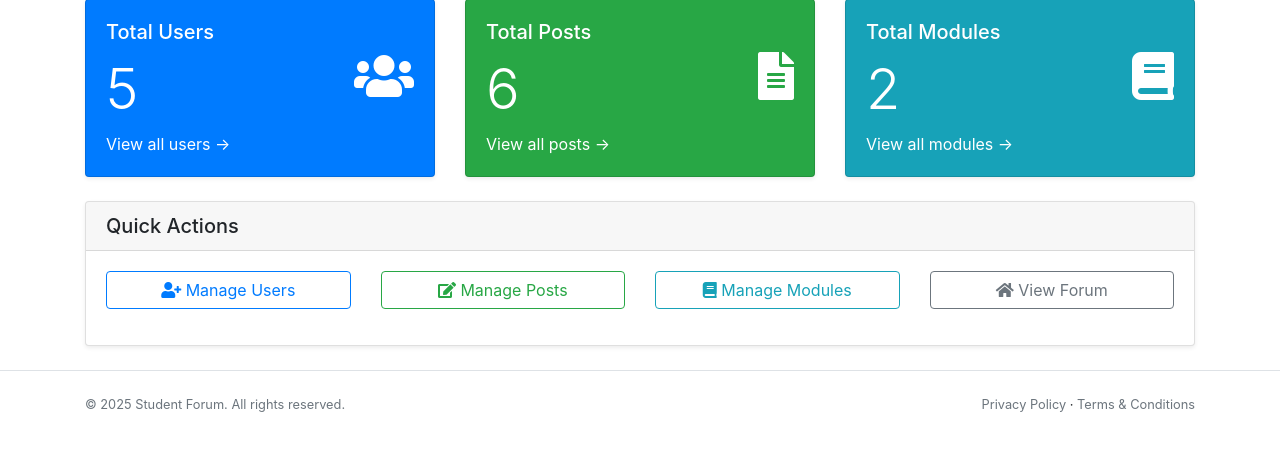
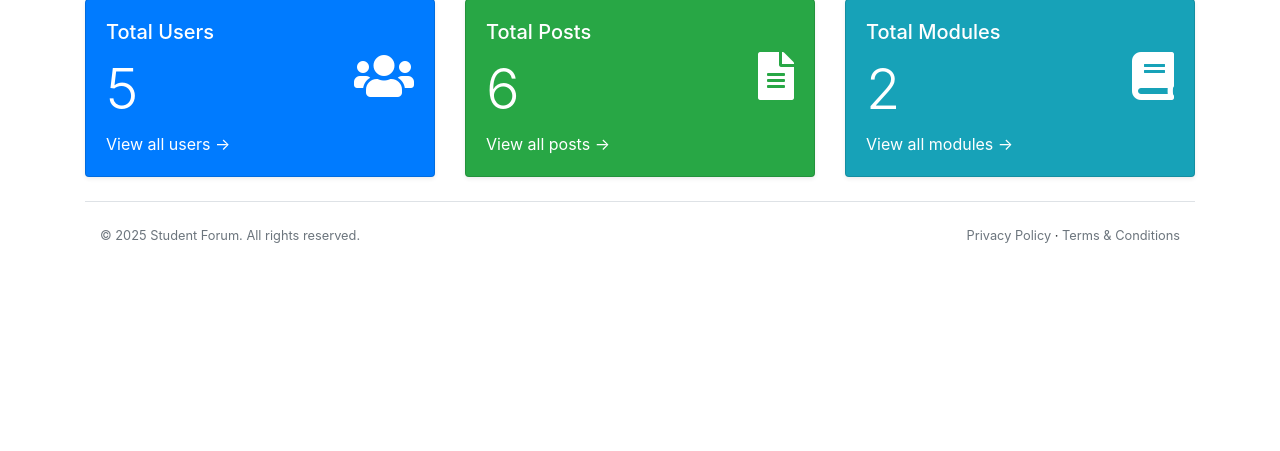
Before and after one commit to hoangtuan0201/student_forum, a PHP site: page /admin/index.php in a window 1280 px wide. Shown: the part 135-586 px from the top of the page. Run offline with PHP 8.4, Linux system fonts and the light colour scheme; the visitor is signed in with stand-in values (Sample User, id 1); data comes from the database, SQL or seed files in the repository.

Commit message:
Remove quick action include from admin views and delete the quick_action.php file to streamline the admin interface.

```diff
--- a/admin/includes/quick_action.php
+++ /dev/null
@@ -1,43 +0,0 @@
-<?php
-// Get current page filename
-$current_page = basename($_SERVER['PHP_SELF']);
-?>
-
-<div class="row">
-    <div class="col-12">
-        <div class="card mb-4">
-            <div class="card-header">
-                <h5 class="card-title mb-0">Quick Actions</h5>
-            </div>
-            <div class="card-body">
-                <div class="row">
-                    <div class="col-md-3">
-                        <a href="/student_forum/admin/users.php"
-                           class="btn <?= $current_page === 'users.php' ? 'btn-primary' : 'btn-outline-primary' ?> btn-block mb-3">
-                            <i class="fas fa-user-plus"></i> Manage Users
-                        </a>
-                    </div>
-                    <div class="col-md-3">
-                        <a href="/student_forum/admin/posts.php"
-                           class="btn <?= $current_page === 'posts.php' ? 'btn-success' : 'btn-outline-success' ?> btn-block mb-3">
-                            <i class="fas fa-edit"></i> Manage Posts
-                        </a>
-                    </div>
-                    <div class="col-md-3">
-                        <a href="/student_forum/admin/modules.php"
-                           class="btn <?= $current_page === 'modules.php' ? 'btn-info' : 'btn-outline-info' ?> btn-block mb-3">
-                            <i class="fas fa-book"></i> Manage Modules
-                        </a>
-                    </div>
-                    <div class="col-md-3">
-                        <a href="/student_forum/public/index.php"
-                           class="btn btn-outline-secondary btn-block mb-3">
-                            <i class="fas fa-home"></i> View Forum
-                        </a>
-                    </div>
-                </div>
-            </div>
-        </div>
-    </div>
-</div>
-    </div>
--- a/admin/index.php
+++ b/admin/index.php
@@ -71,6 +71,5 @@ $stats = $adminController->getDashboardStats();
             </div>
         </div>
 
-       <?php include 'includes/quick_action.php' ?>
 
        <?php include '../app/views/components/footer.php'; ?>
--- a/admin/modules.php
+++ b/admin/modules.php
@@ -164,7 +164,6 @@ if (isset($_SESSION['error'])) {
             </div>
         </div>
 
-        <?php include "includes/quick_action.php"?>
     </div>
     <?php include '../app/views/components/footer.php'; ?>
 
--- a/admin/posts.php
+++ b/admin/posts.php
@@ -143,7 +143,6 @@ if (!empty($search)) {
             </div>
         </div>
 
-        <?php include "includes/quick_action.php"?>
     </div>
 
     <?php include '../app/views/components/footer.php'; ?>
--- a/admin/users.php
+++ b/admin/users.php
@@ -101,7 +101,6 @@ $users = $adminController->getAllUsers();
                 </div>
             </div>
         </div>
-        <?php include "includes/quick_action.php"?>
     </div>
 
     <?php include '../app/views/components/footer.php'; ?>
```
